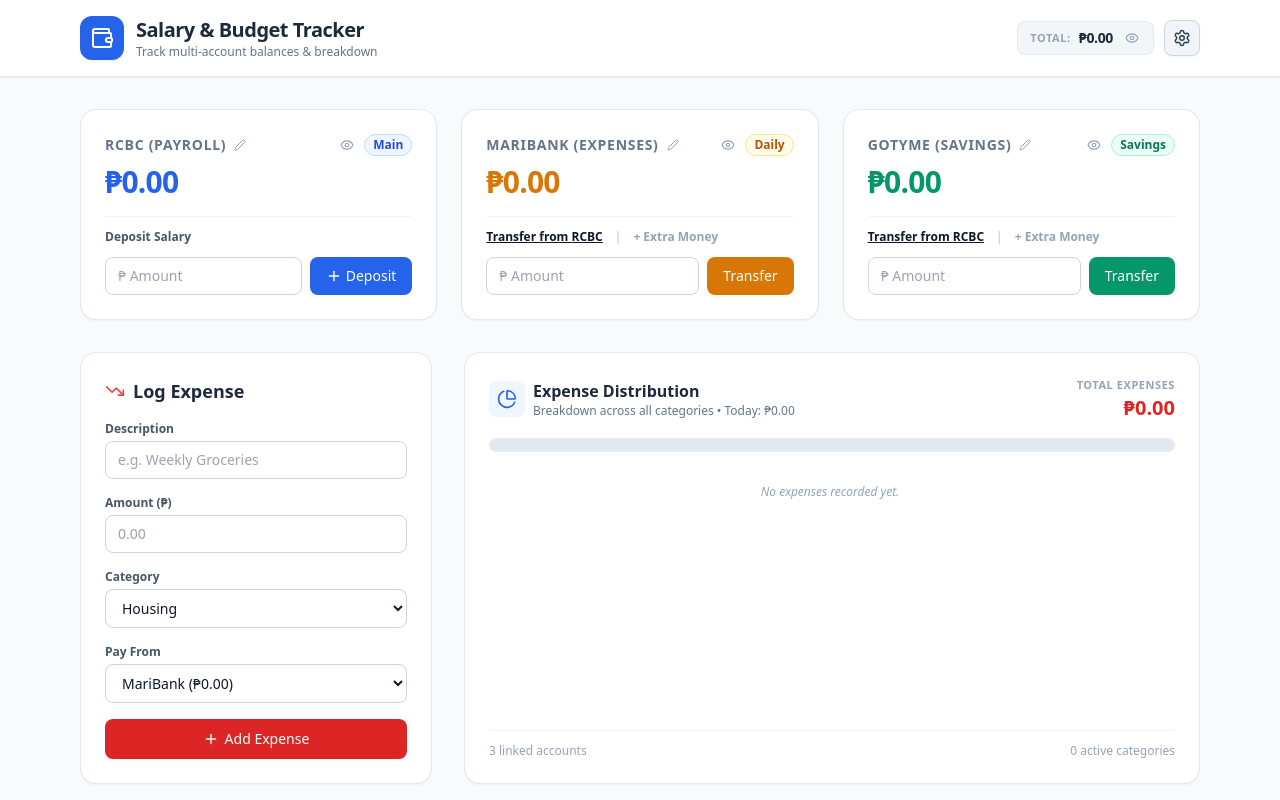
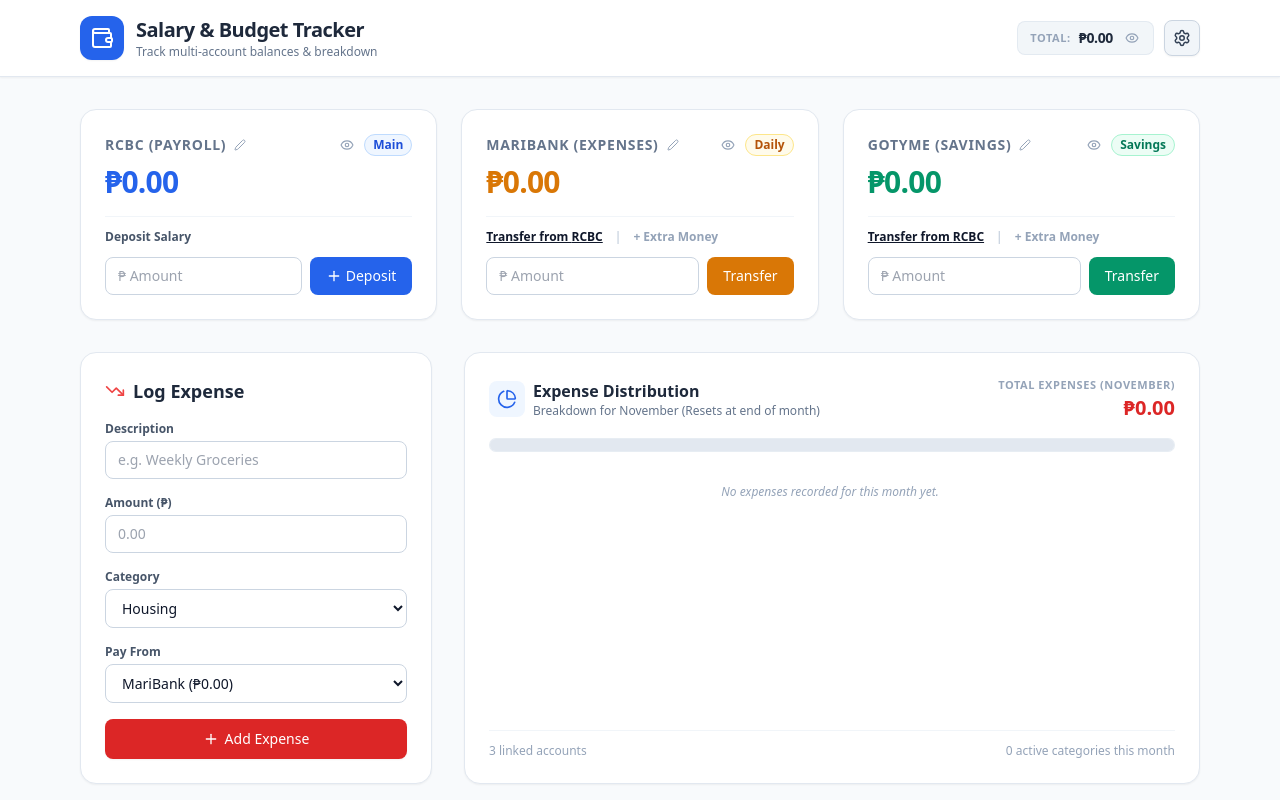
Before and after one commit to Lex-Suuu/Salary-Tracker, a React (Vite) app: page / in a window 1280 px wide. Shown: the top 800 px of the page. Built offline with nearby package versions, Linux system fonts and the light colour scheme.

Commit message:
Configure Total Expenses and distribution to reset at the end of each month

```diff
--- a/src/App.jsx
+++ b/src/App.jsx
@@ -257,25 +257,25 @@ export default function App() {
     setCardAmounts({ ...cardAmounts, [accId]: '' });
   };
 
-  // Calculations for Lifetime and Today's Expenses
-  const expenseTransactions = (transactions || []).filter((tx) => tx?.type === 'EXPENSE');
-  const totalExpenses = expenseTransactions.reduce((acc, tx) => acc + (parseFloat(tx.amount) || 0), 0);
-
-  // Daily Expense Calculation (Resets every day)
-  const isToday = (dateString) => {
+  // Helper to determine if transaction was made in the current calendar month
+  const isCurrentMonth = (dateString) => {
     if (!dateString) return false;
-    const date = new Date(dateString);
-    const today = new Date();
+    const txDate = new Date(dateString);
+    const now = new Date();
     return (
-      date.getDate() === today.getDate() &&
-      date.getMonth() === today.getMonth() &&
-      date.getFullYear() === today.getFullYear()
+      txDate.getMonth() === now.getMonth() &&
+      txDate.getFullYear() === now.getFullYear()
     );
   };
 
-  const todayExpenses = expenseTransactions
-    .filter((tx) => isToday(tx.date))
-    .reduce((acc, tx) => acc + (parseFloat(tx.amount) || 0), 0);
+  // Month-scoped expenses (resets at the end of each month)
+  const currentMonthExpensesList = (transactions || []).filter(
+    (tx) => tx?.type === 'EXPENSE' && isCurrentMonth(tx?.date)
+  );
+  const totalMonthlyExpenses = currentMonthExpensesList.reduce(
+    (acc, tx) => acc + (parseFloat(tx.amount) || 0),
+    0
+  );
 
   const handleAddExpense = (e) => {
     e.preventDefault();
@@ -310,17 +310,17 @@ export default function App() {
       fromName: sourceAccount?.name || 'Unknown'
     };
 
-    const nextTodayExpenses = todayExpenses + amt;
+    const nextMonthlyExpenses = totalMonthlyExpenses + amt;
     setTransactions([newTx, ...transactions]);
     setDesc('');
     setExpenseAmount('');
     setCustomCategory('');
 
-    // Daily warning trigger
-    if (nextTodayExpenses >= 1000 && todayExpenses < 1000) {
-      showToast(`Daily Warning: Today's expenses reached ₱${nextTodayExpenses.toLocaleString('en-US', { minimumFractionDigits: 2 })} (₱1,000+ daily limit crossed)!`, 'warning');
-    } else if (nextTodayExpenses >= 800 && nextTodayExpenses < 1000) {
-      showToast(`Daily Notice: You've spent ₱${nextTodayExpenses.toLocaleString('en-US', { minimumFractionDigits: 2 })} today — almost ₱1,000!`, 'warning');
+    // Monthly threshold warnings
+    if (nextMonthlyExpenses >= 1000 && totalMonthlyExpenses < 1000) {
+      showToast(`Monthly Warning: Total expenses for this month reached ₱${nextMonthlyExpenses.toLocaleString('en-US', { minimumFractionDigits: 2 })} (₱1,000+ limit crossed)!`, 'warning');
+    } else if (nextMonthlyExpenses >= 800 && nextMonthlyExpenses < 1000) {
+      showToast(`Monthly Notice: You've spent ₱${nextMonthlyExpenses.toLocaleString('en-US', { minimumFractionDigits: 2 })} this month — almost ₱1,000!`, 'warning');
     } else {
       showToast(`Logged expense: ₱${amt.toLocaleString()} (${finalCategory})`);
     }
@@ -335,7 +335,8 @@ export default function App() {
     }
   };
 
-  const categoryTotals = expenseTransactions.reduce((acc, tx) => {
+  // Monthly breakdown of categories
+  const categoryTotals = currentMonthExpensesList.reduce((acc, tx) => {
     const cat = tx?.category || 'Other';
     acc[cat] = (acc[cat] || 0) + (parseFloat(tx.amount) || 0);
     return acc;
@@ -343,7 +344,7 @@ export default function App() {
 
   const categoryList = Object.keys(categoryTotals).map((name, index) => {
     const amount = categoryTotals[name];
-    const percentage = totalExpenses > 0 ? (amount / totalExpenses) * 100 : 0;
+    const percentage = totalMonthlyExpenses > 0 ? (amount / totalMonthlyExpenses) * 100 : 0;
     return {
       name,
       amount,
@@ -449,6 +450,8 @@ export default function App() {
       maximumFractionDigits: 2
     });
   };
+
+  const currentMonthName = new Date().toLocaleString('default', { month: 'long' });
 
   const colorStyles = {
     blue: {
@@ -809,22 +812,22 @@ export default function App() {
             </form>
           </div>
 
-          {/* Line Distribution Breakdown & Daily Spending Threshold Warning */}
+          {/* Line Distribution Breakdown & Monthly Resetting Expense Total */}
           <div className="lg:col-span-2 bg-white p-6 rounded-2xl border border-slate-200 shadow-sm flex flex-col justify-between">
             <div>
-              {/* Dynamic Daily Spending Warning Banner */}
-              {todayExpenses >= 1000 ? (
+              {/* Dynamic Monthly Spending Warning Banner */}
+              {totalMonthlyExpenses >= 1000 ? (
                 <div className="mb-4 p-3 bg-red-50 border border-red-200 rounded-xl flex items-center gap-2.5 text-red-700 text-xs font-semibold">
                   <AlertCircle size={18} className="shrink-0 text-red-600" />
                   <span>
-                    Daily Warning: You have spent <strong>{formatCurrency(todayExpenses)}</strong> today, exceeding your ₱1,000 daily limit!
+                    Monthly Warning: You have spent <strong>{formatCurrency(totalMonthlyExpenses)}</strong> in {currentMonthName}, exceeding the ₱1,000 monthly limit!
                   </span>
                 </div>
-              ) : todayExpenses >= 800 ? (
+              ) : totalMonthlyExpenses >= 800 ? (
                 <div className="mb-4 p-3 bg-amber-50 border border-amber-200 rounded-xl flex items-center gap-2.5 text-amber-800 text-xs font-semibold">
                   <AlertTriangle size={18} className="shrink-0 text-amber-600" />
                   <span>
-                    Daily Heads Up: You have spent <strong>{formatCurrency(todayExpenses)}</strong> today. You are almost at your ₱1,000 daily limit.
+                    Monthly Heads Up: You have spent <strong>{formatCurrency(totalMonthlyExpenses)}</strong> in {currentMonthName}. You are almost at your ₱1,000 monthly limit.
                   </span>
                 </div>
               ) : null}
@@ -837,22 +840,24 @@ export default function App() {
                   <div>
                     <h2 className="text-base font-bold text-slate-800">Expense Distribution</h2>
                     <p className="text-xs text-slate-500">
-                      Breakdown across all categories • Today: {formatCurrency(todayExpenses)}
+                      Breakdown for {currentMonthName} (Resets at end of month)
                     </p>
                   </div>
                 </div>
 
                 <div className="text-right">
-                  <span className="text-[11px] font-semibold uppercase tracking-wider text-slate-400 block">Total Expenses</span>
-                  <span className={`text-xl font-extrabold ${todayExpenses >= 1000 ? 'text-red-700' : 'text-red-600'}`}>
-                    {formatCurrency(totalExpenses, false)}
+                  <span className="text-[11px] font-semibold uppercase tracking-wider text-slate-400 block">
+                    Total Expenses ({currentMonthName})
+                  </span>
+                  <span className={`text-xl font-extrabold ${totalMonthlyExpenses >= 1000 ? 'text-red-700' : 'text-red-600'}`}>
+                    {formatCurrency(totalMonthlyExpenses, false)}
                   </span>
                 </div>
               </div>
 
               {/* Progress Line */}
               <div className="w-full h-3.5 bg-slate-100 rounded-full overflow-hidden flex my-4 border border-slate-200/60">
-                {totalExpenses === 0 ? (
+                {totalMonthlyExpenses === 0 ? (
                   <div className="w-full h-full bg-slate-200" />
                 ) : (
                   categoryList.map((cat, idx) => (
@@ -872,7 +877,7 @@ export default function App() {
               {/* Category Rows with Badges */}
               <div className="space-y-2 mt-4 max-h-56 overflow-y-auto pr-1">
                 {categoryList.length === 0 ? (
-                  <p className="text-xs text-slate-400 italic py-4 text-center">No expenses recorded yet.</p>
+                  <p className="text-xs text-slate-400 italic py-4 text-center">No expenses recorded for this month yet.</p>
                 ) : (
                   categoryList.map((cat, idx) => (
                     <div
@@ -898,7 +903,7 @@ export default function App() {
 
             <div className="flex justify-between items-center text-xs text-slate-400 pt-3 border-t border-slate-100 mt-4">
               <span>{accounts.length} linked accounts</span>
-              <span>{categoryList.length} active categories</span>
+              <span>{categoryList.length} active categories this month</span>
             </div>
           </div>
         </section>
```
